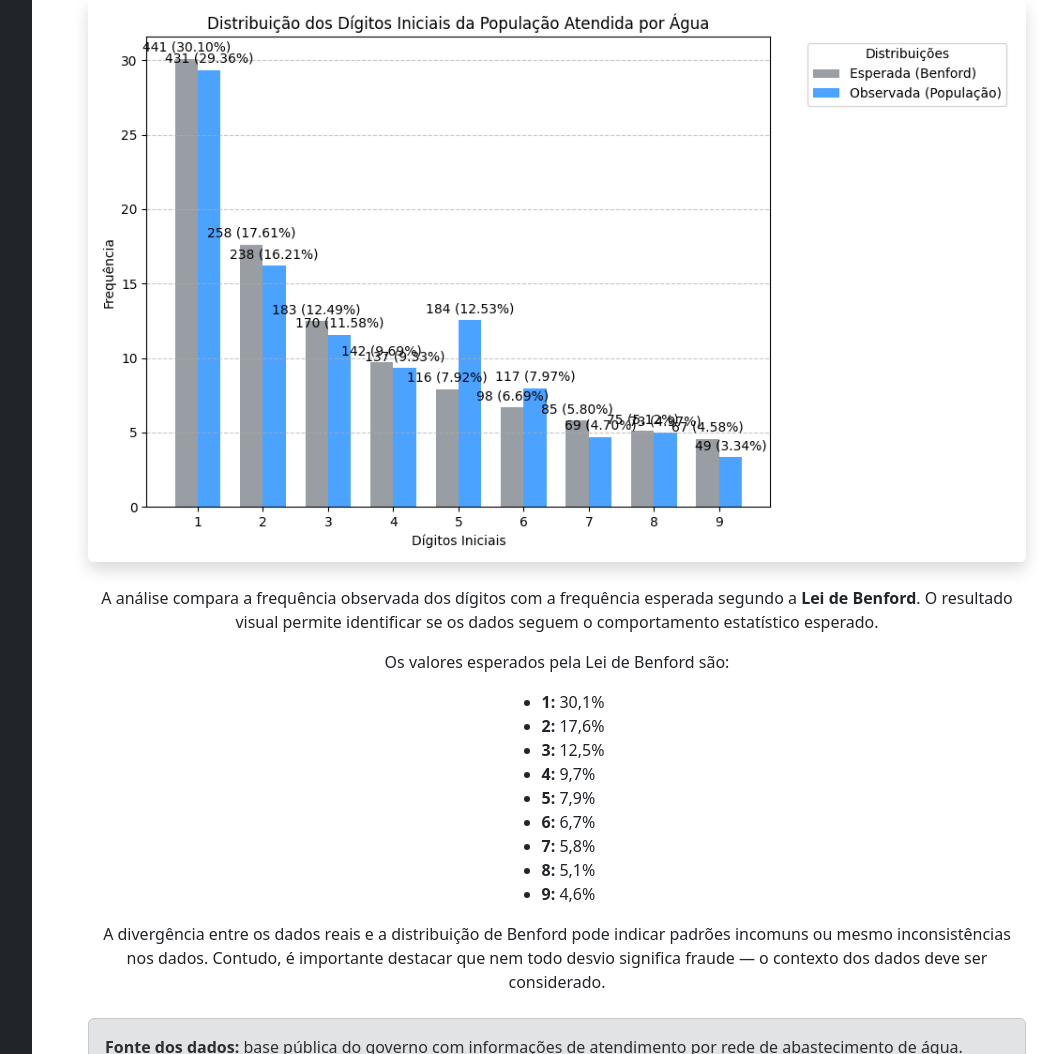
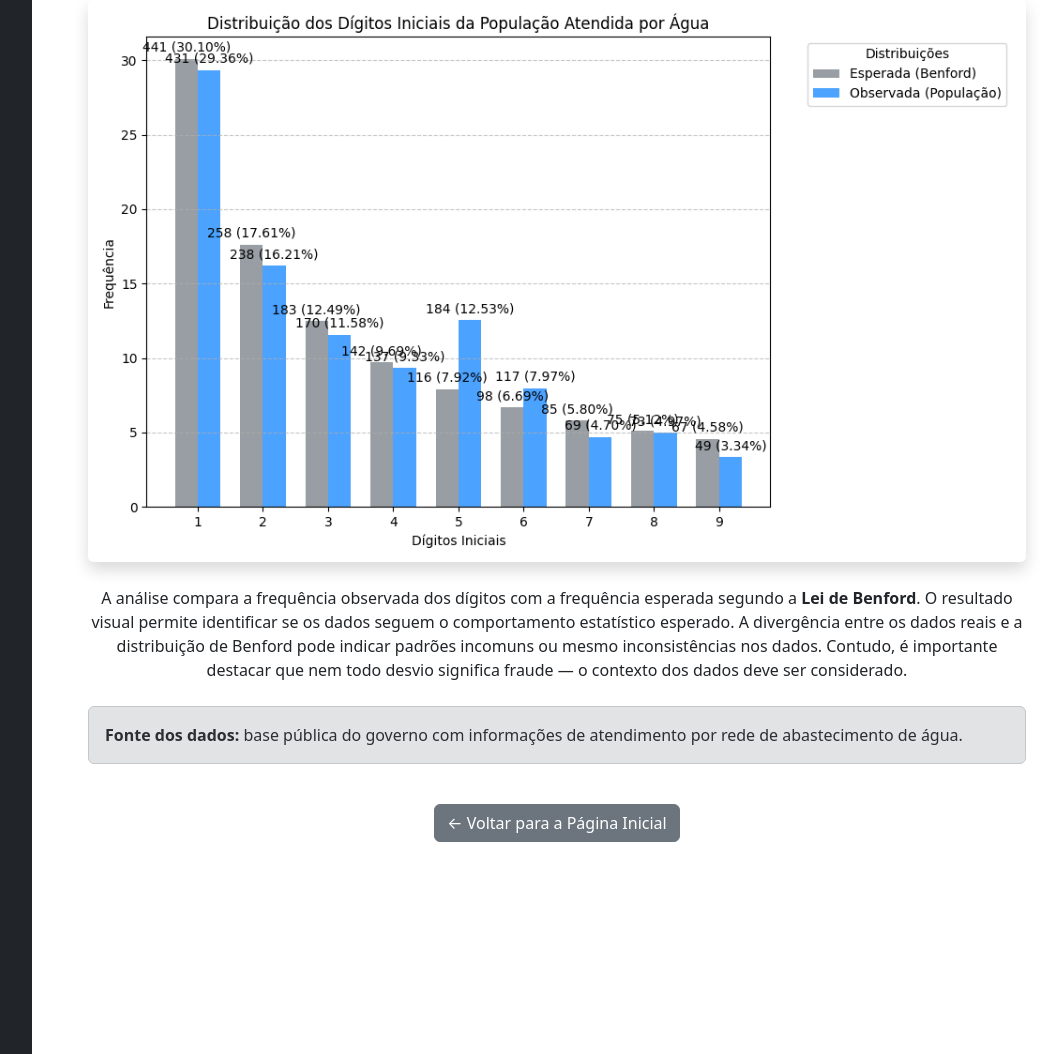
Before and after one commit to jackelinenascimento/experimentamath, a Flask app: template templates/fragments/benford_real_data.html in a window 1280 px wide. Shown: the part 221-1275 px from the top of the page, without its empty margins (218-1278 px from the left). Run offline with Flask 3, Linux system fonts and the light colour scheme; the template is opened without the code that fills it, so the values that code supplies are empty.

Commit message:
Add README.md

```diff
--- a/static/js/script.js
+++ b/static/js/script.js
@@ -34,5 +34,3 @@ document.querySelectorAll('#sidebar .nav-link').forEach(link => {
     }
   });
 });
-
-console.log('benford.js carregado!');
--- a/templates/fragments/benford_real_data.html
+++ b/templates/fragments/benford_real_data.html
@@ -17,25 +17,6 @@
 
     <p>
       A análise compara a frequência observada dos dígitos com a frequência esperada segundo a <strong>Lei de Benford</strong>. O resultado visual permite identificar se os dados seguem o comportamento estatístico esperado.
-    </p>
-
-    <p>
-      Os valores esperados pela Lei de Benford são:
-    </p>
-
-    <ul class="text-start d-inline-block">
-      <li><strong>1:</strong> 30,1%</li>
-      <li><strong>2:</strong> 17,6%</li>
-      <li><strong>3:</strong> 12,5%</li>
-      <li><strong>4:</strong> 9,7%</li>
-      <li><strong>5:</strong> 7,9%</li>
-      <li><strong>6:</strong> 6,7%</li>
-      <li><strong>7:</strong> 5,8%</li>
-      <li><strong>8:</strong> 5,1%</li>
-      <li><strong>9:</strong> 4,6%</li>
-    </ul>
-
-    <p>
       A divergência entre os dados reais e a distribuição de Benford pode indicar padrões incomuns ou mesmo inconsistências nos dados. Contudo, é importante destacar que nem todo desvio significa fraude — o contexto dos dados deve ser considerado.
     </p>
 
```
Also changed, not shown: README.md.
